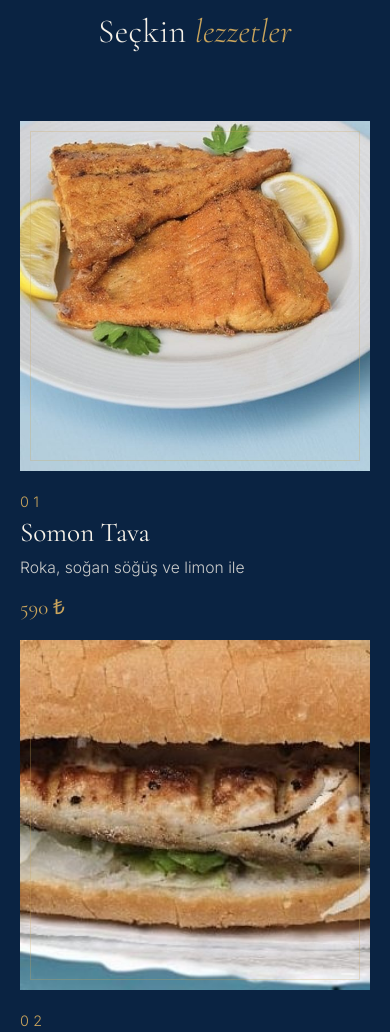
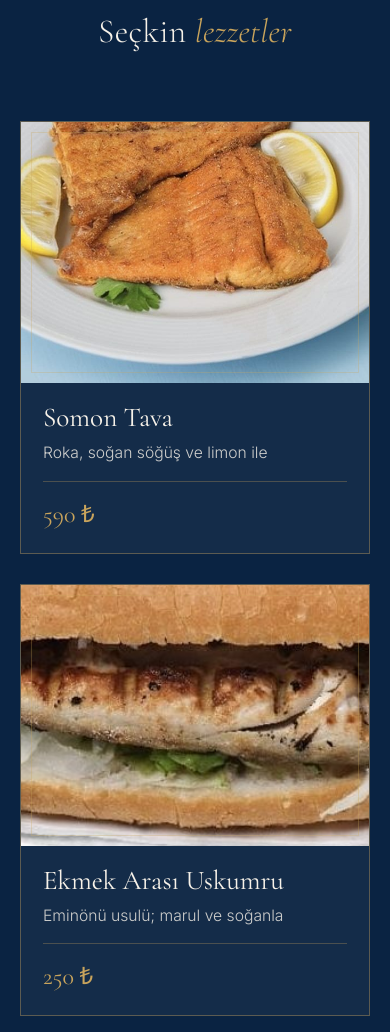
Before and after one commit to silvermasterpiece/suatinyeri-site, a plain HTML site: page index.html in a window 390 px wide. Shown: the part 2360-3392 px from the top of the page. Drawn offline with nearby package versions, Linux system fonts and the light colour scheme.

Commit message:
Add files via upload

```diff
--- a/index.html
+++ b/index.html
@@ -316,6 +316,16 @@ footer{font-size:.84rem}
 .brand .coin img{position:absolute;inset:0;width:100%;height:100%;backface-visibility:hidden;-webkit-backface-visibility:hidden;box-shadow:0 0 0 1px rgba(201,164,92,.55)}
 .brand .coin img.bk{transform:rotateY(180deg)}
 @keyframes coinspin{to{transform:rotateY(360deg)}}
+
+/* ---- v10: mobilde öne çıkan kartlar net ayrışsın ---- */
+@media(max-width:520px){
+  .cards{gap:30px}
+  .card{border:1px solid rgba(201,164,92,.4);background:rgba(255,255,255,.04);padding-bottom:24px}
+  .card .ph{aspect-ratio:4/3}
+  .card h3{margin-top:20px}
+  .card h3,.card p,.card .price{margin-left:22px;margin-right:22px}
+  .card .price{display:block;margin-top:14px;padding-top:14px;border-top:1px solid rgba(201,164,92,.3);font-size:1.5rem}
+}
 </style>
 </head>
 <body>
@@ -560,7 +570,7 @@ function renderTabs(){
 }
 function renderCards(){
   const t=[-6,4,-3,6];
-  $('#cards').innerHTML=SIG.map(([n,d,p,im],i)=>`<div class="card rv">${ph(im,t[i])}<div class="n">0${i+1}</div><h3>${n}</h3><p>${d}</p><span class="price">${fmt(p)}</span></div>`).join('');
+  $('#cards').innerHTML=SIG.map(([n,d,p,im],i)=>`<div class="card rv">${ph(im,t[i])}<h3>${n}</h3><p>${d}</p><span class="price">${fmt(p)}</span></div>`).join('');
   document.querySelectorAll('#cards .rv').forEach(el=>io.observe(el));
 }
 function renderGallery(){
```
